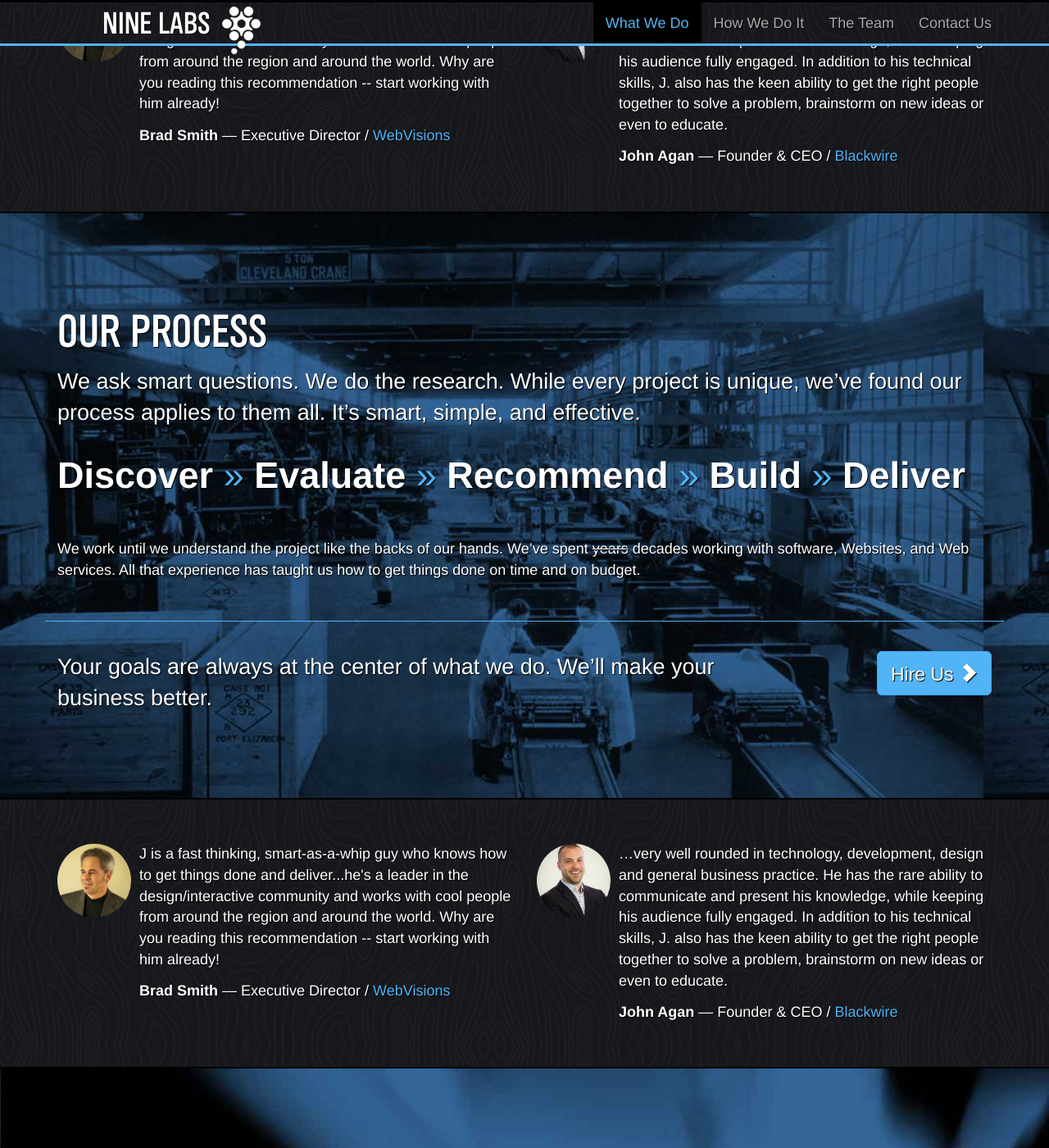
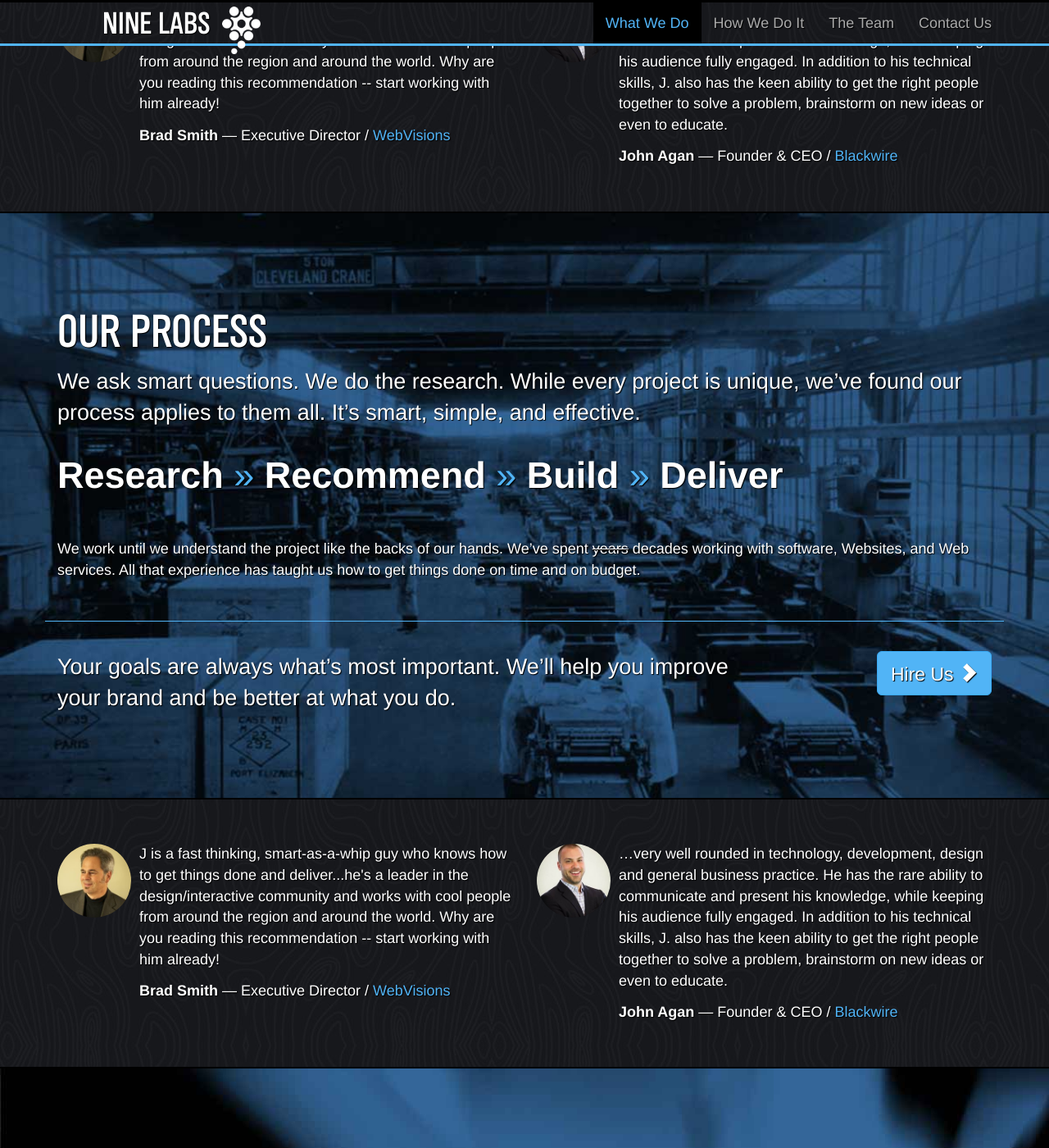
Before and after one commit to ninelabs/ninelabs.com, a Jekyll site: the page built from index.html, in a window 1280 px wide and 1400 px high, scrolled down 1757 px. Shown: the whole window at 82% size. Built offline with Jekyll 4.4.1, drawn with Linux system fonts in a browser that asks for light colours; nearby versions of some CDN libraries; Markdown is read by kramdown in place of the engine named in the settings.

Commit message:
More copy edits
Signed-off-by: J Cornelius <github@jcornelius.com>

```diff
--- a/_sass/styles.scss
+++ b/_sass/styles.scss
@@ -138,6 +138,7 @@ section {
 // PROCESS
 #process {
   background-image: url(/img/bg-process-blue.jpg);
+  background-size: 100%;
   .process_outline {
     font-size: 2.5em;
     font-weight: bold;
--- a/index.html
+++ b/index.html
@@ -122,13 +122,13 @@ title: Welcome
       <div class="col-md-12">
         <h2>Our Process</h2>
         <p class="lead">We ask smart questions. We do the research. While every project is unique, we&rsquo;ve found our process applies to them all. It&rsquo;s smart, simple, and effective.</p>
-        <p class="process_outline">Discover <span>&raquo;</span> Evaluate <span>&raquo;</span> Recommend <span>&raquo;</span> Build <span>&raquo;</span> Deliver</p>
+        <p class="process_outline">Research <span>&raquo;</span> Recommend <span>&raquo;</span> Build <span>&raquo;</span> Deliver</p>
         <p>We work until we understand the project like the backs of our hands. We&rsquo;ve spent <strike>years</strike> decades working with software, Websites, and Web services. All that experience has taught us how to get things done on time and on budget.</p>
       </div>
     </div>
     <div class="row cta">
       <div class="col-md-9">
-        <p>Your goals are always at the center of what we do. We&rsquo;ll make your business better.</p>
+        <p>Your goals are always what&rsquo;s most important. We&rsquo;ll help you improve your brand and be better at what you do.</p>
       </div>
       <div class="col-md-3">
         <a href="#contact" class="btn btn-primary btn-lg pull-right">Hire Us <span class="glyphicon glyphicon-chevron-right"></span></a>
```
Also changed, not shown: css/styles.css.
